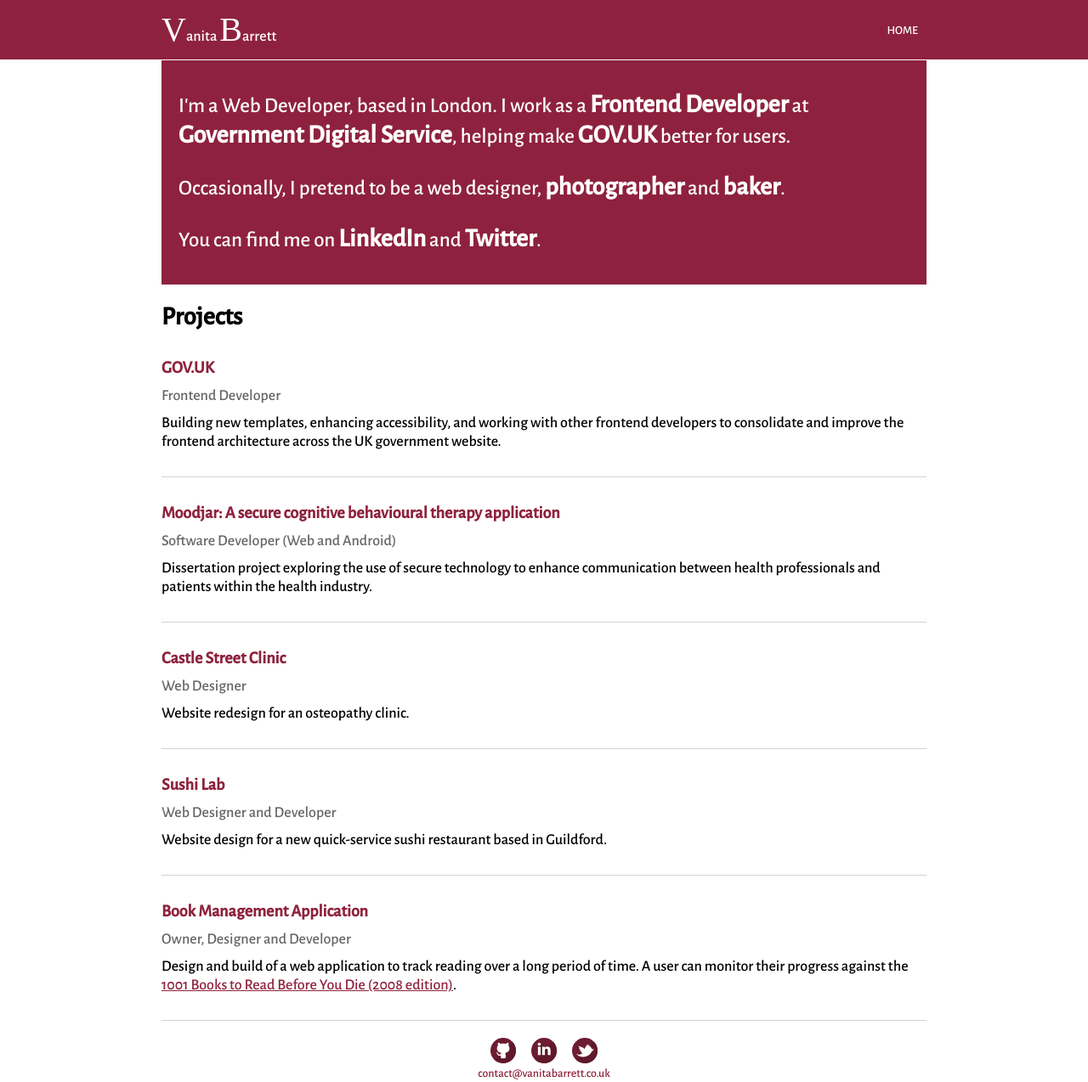
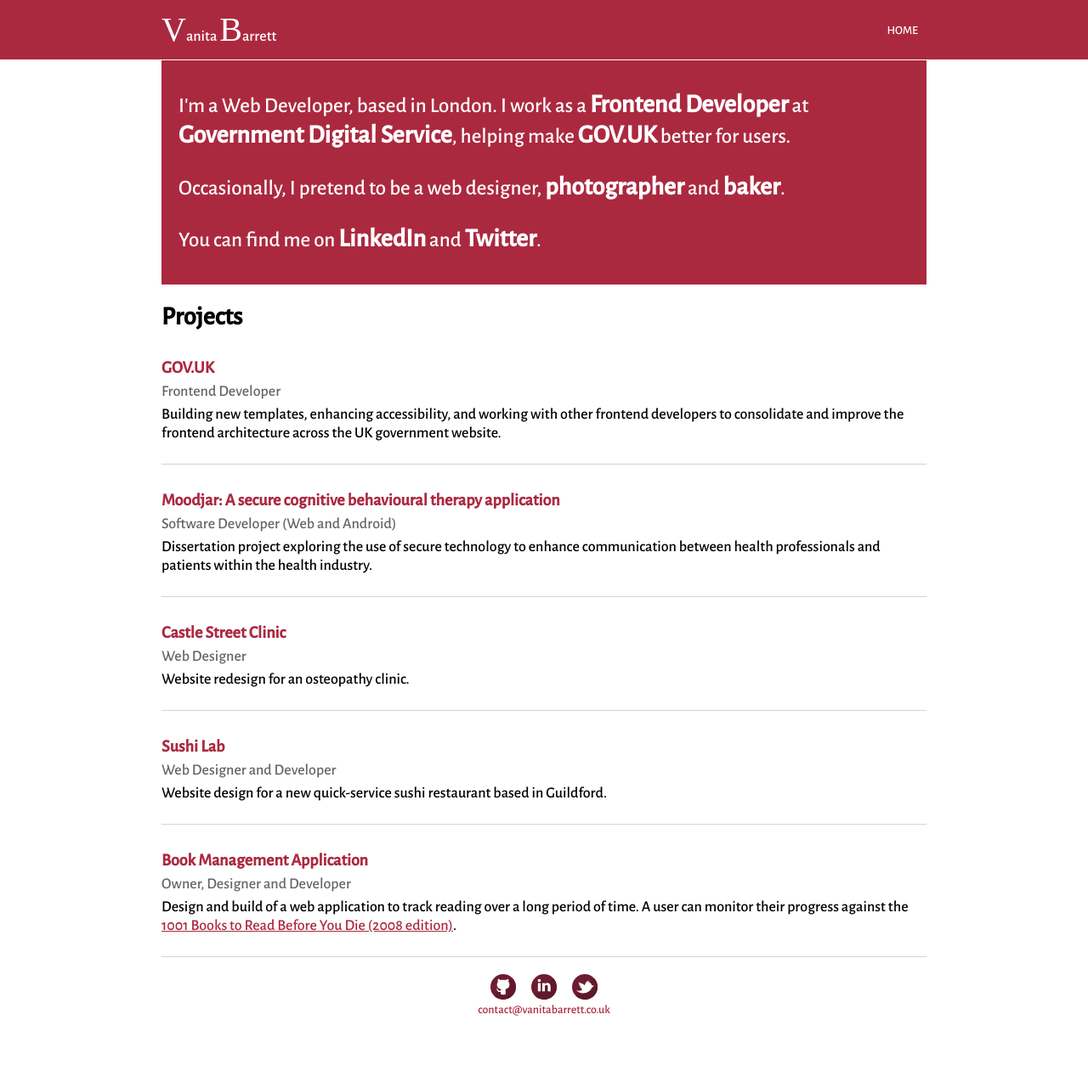
Before and after one commit to vanitabarrett/vanitabarrett.co.uk, a PHP site: page /index.php in a window 1280 px wide. Shown: the whole page at 85% size. After the commit the page ends 1196 px from the top, so only its background shows below. Run offline with PHP 8.4, Linux system fonts and the light colour scheme; style sheets or scripts are compiled from the project's sources; some web fonts are replaced.

Commit message:
Styling tweaks

```diff
--- a/assets/styles/index.scss
+++ b/assets/styles/index.scss
@@ -45,7 +45,7 @@
 
             h2, p {
                 margin: 0;
-                margin-bottom: $spacing-one-third;
+                margin-bottom: $spacing-one-third / 2;
             }
 
             h2 {
--- a/assets/styles/variables.scss
+++ b/assets/styles/variables.scss
@@ -1,7 +1,7 @@
 $black: #000000;
 $grey: #666565;
 $lightgrey: lightgrey;
-$red: #8e223e;
+$red: #ab293f;
 $red-highlight: #ad415d;
 $white: #ffffff;
 
```
